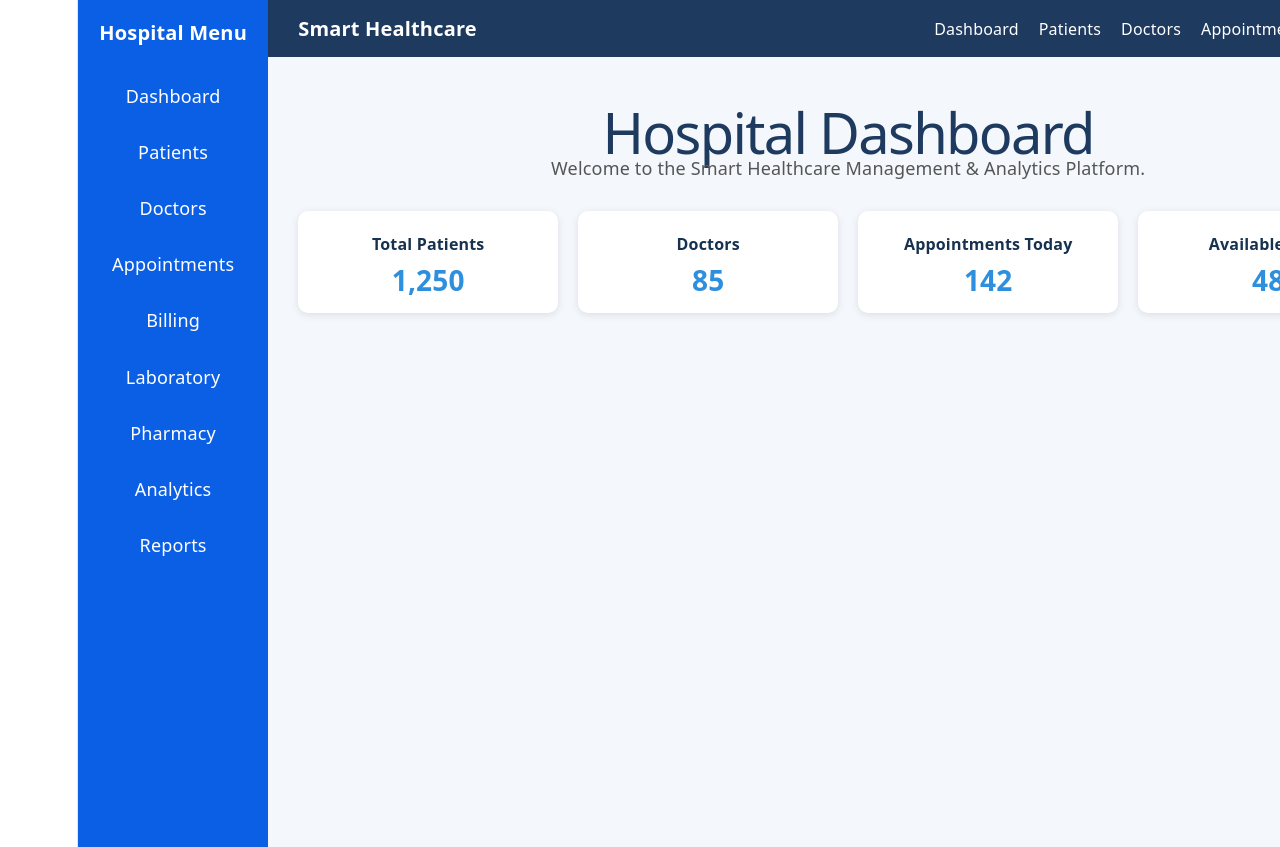
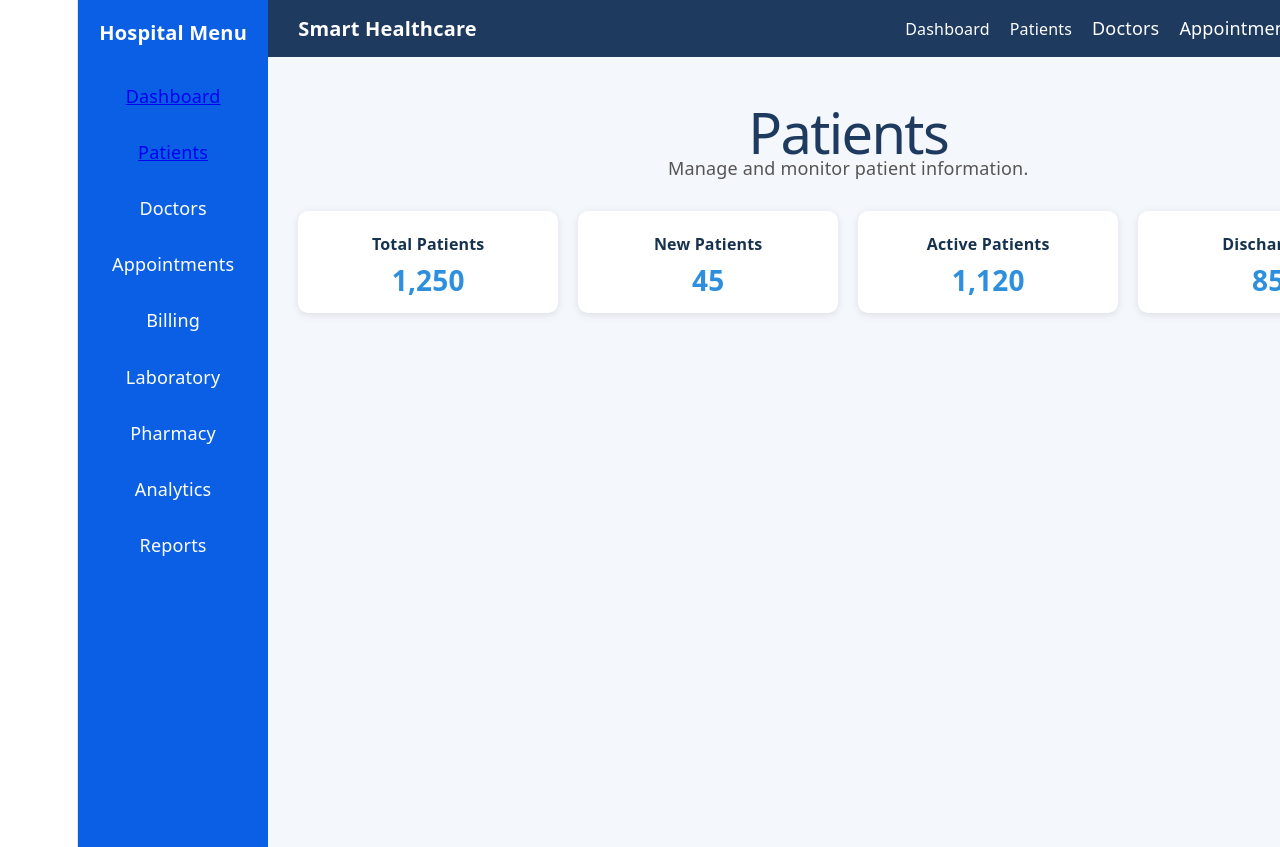
Before and after one commit to santhosh123san/smart-healthcare-management-analytics-platform, a React app in the folder frontend/: page /patients in a window 1280 px wide. Shown: the top 847 px of the page. Built offline with nearby package versions, Linux system fonts and the light colour scheme; the HTML template or start-up script is replaced by a standard one.

Commit message:
Day 5: Added Patients page and frontend routing

```diff
--- a/frontend/package.json
+++ b/frontend/package.json
@@ -11,7 +11,8 @@
   },
   "dependencies": {
     "react": "^19.2.7",
-    "react-dom": "^19.2.7"
+    "react-dom": "^19.2.7",
+    "react-router-dom": "^7.18.2"
   },
   "devDependencies": {
     "@eslint/js": "^10.0.1",
--- a/frontend/src/App.jsx
+++ b/frontend/src/App.jsx
@@ -1,18 +1,28 @@
 import "./App.css";
+import { BrowserRouter, Routes, Route } from "react-router-dom";
+
 import Navbar from "./components/Navbar";
 import Sidebar from "./components/Sidebar";
+
 import Dashboard from "./pages/Dashboard";
+import Patients from "./pages/Patients";
 
 function App() {
   return (
-    <div className="app-layout">
-      <Sidebar />
+    <BrowserRouter>
+      <div className="app-layout">
+        <Sidebar />
 
-      <div className="main-content">
-        <Navbar />
-        <Dashboard />
+        <div className="main-content">
+          <Navbar />
+
+          <Routes>
+            <Route path="/" element={<Dashboard />} />
+            <Route path="/patients" element={<Patients />} />
+          </Routes>
+        </div>
       </div>
-    </div>
+    </BrowserRouter>
   );
 }
 
--- a/frontend/src/components/Navbar.jsx
+++ b/frontend/src/components/Navbar.jsx
@@ -1,4 +1,5 @@
 import "./Navbar.css";
+import { Link } from "react-router-dom";
 
 function Navbar() {
   return (
@@ -9,23 +10,23 @@ function Navbar() {
 
       <ul className="navbar-links">
         <li>
-          <a href="/">Dashboard</a>
+          <Link to="/">Dashboard</Link>
         </li>
 
         <li>
-          <a href="/">Patients</a>
+          <Link to="/patients">Patients</Link>
         </li>
 
         <li>
-          <a href="/">Doctors</a>
+          <span>Doctors</span>
         </li>
 
         <li>
-          <a href="/">Appointments</a>
+          <span>Appointments</span>
         </li>
 
         <li>
-          <a href="/">Analytics</a>
+          <span>Analytics</span>
         </li>
       </ul>
     </nav>
--- a/frontend/src/components/Sidebar.jsx
+++ b/frontend/src/components/Sidebar.jsx
@@ -1,4 +1,5 @@
 import "./Sidebar.css";
+import { Link } from "react-router-dom";
 
 function Sidebar() {
   return (
@@ -6,8 +7,14 @@ function Sidebar() {
       <h3>Hospital Menu</h3>
 
       <ul>
-        <li>Dashboard</li>
-        <li>Patients</li>
+        <li>
+          <Link to="/">Dashboard</Link>
+        </li>
+
+        <li>
+          <Link to="/patients">Patients</Link>
+        </li>
+
         <li>Doctors</li>
         <li>Appointments</li>
         <li>Billing</li>
--- /dev/null
+++ b/frontend/src/pages/Patients.jsx
@@ -0,0 +1,35 @@
+function Patients() {
+  return (
+    <div className="dashboard">
+      <h1>Patients</h1>
+
+      <p>
+        Manage and monitor patient information.
+      </p>
+
+      <div className="kpi-container">
+        <div className="kpi-card">
+          <h3>Total Patients</h3>
+          <p>1,250</p>
+        </div>
+
+        <div className="kpi-card">
+          <h3>New Patients</h3>
+          <p>45</p>
+        </div>
+
+        <div className="kpi-card">
+          <h3>Active Patients</h3>
+          <p>1,120</p>
+        </div>
+
+        <div className="kpi-card">
+          <h3>Discharged</h3>
+          <p>85</p>
+        </div>
+      </div>
+    </div>
+  );
+}
+
+export default Patients;
```
Also changed, not shown: 5 other files (tests, documents, lock files or other folders).
